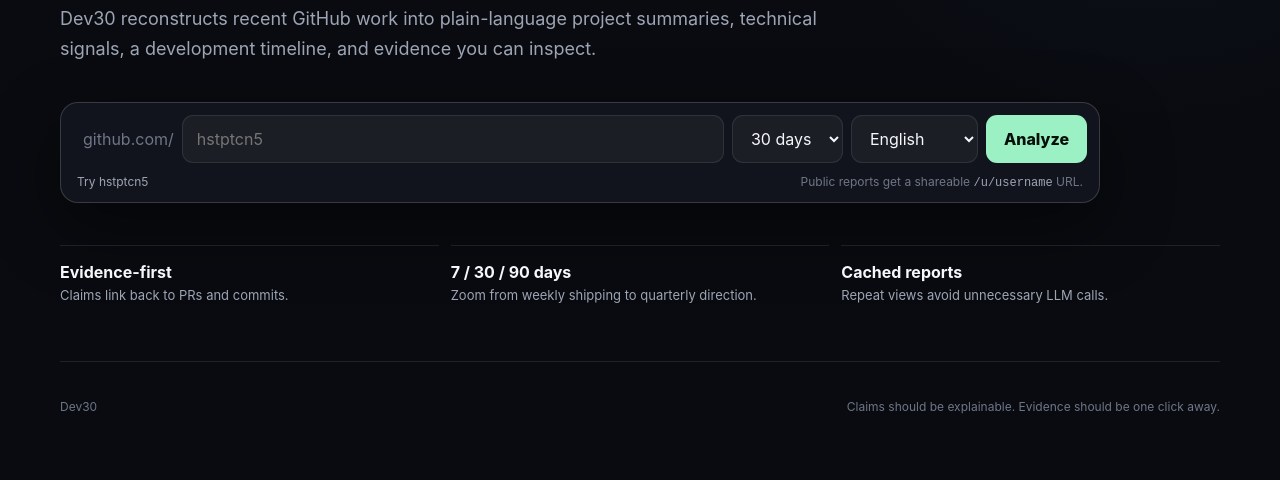
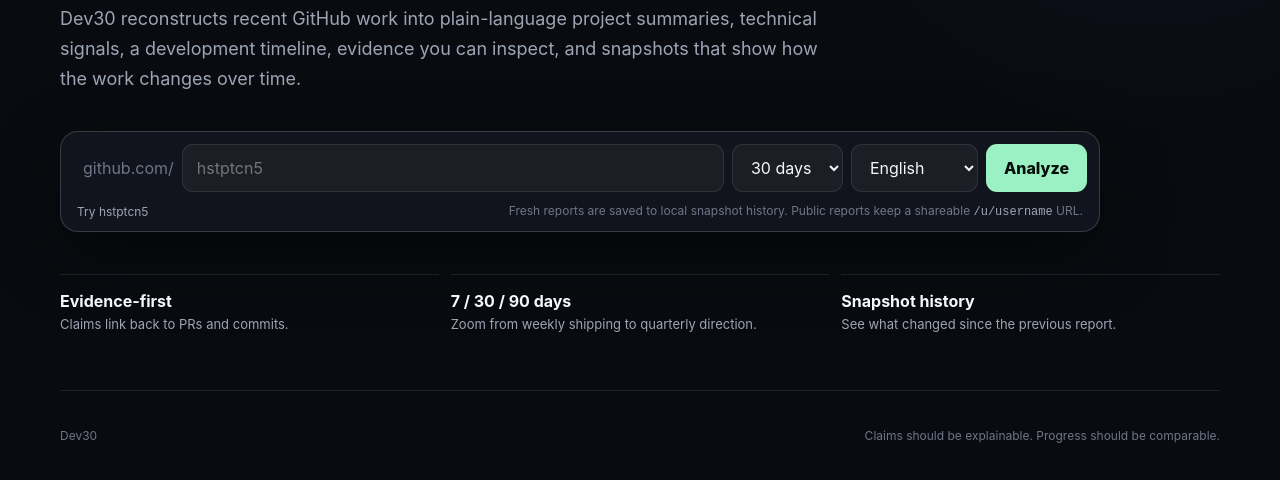
Before and after one commit to hstptcn5/dev30, a website: page public/index.html in a window 1280 px wide. Shown: the part 380-860 px from the top of the page. Before the commit the page ends 831 px from the top, so only its background shows below. Drawn offline with Linux system fonts and the light colour scheme; no server answers.

Commit message:
feat: present snapshot history product value

```diff
--- a/public/index.html
+++ b/public/index.html
@@ -3,7 +3,7 @@
 <head>
   <meta charset="utf-8" />
   <meta name="viewport" content="width=device-width, initial-scale=1" />
-  <meta name="description" content="Dev30 turns recent GitHub activity into an evidence-backed developer work report." />
+  <meta name="description" content="Dev30 turns recent GitHub activity into an evidence-backed developer work report with persistent snapshot history." />
   <title>Dev30 — Evidence-backed developer activity</title>
   <link rel="stylesheet" href="/styles.css" />
 </head>
@@ -19,7 +19,7 @@
     <section class="hero">
       <p class="eyebrow">GitHub activity → understandable work</p>
       <h1>See what a developer <em>actually shipped.</em></h1>
-      <p class="hero-copy">Dev30 reconstructs recent GitHub work into plain-language project summaries, technical signals, a development timeline, and evidence you can inspect.</p>
+      <p class="hero-copy">Dev30 reconstructs recent GitHub work into plain-language project summaries, technical signals, a development timeline, evidence you can inspect, and snapshots that show how the work changes over time.</p>
 
       <form id="analyze-form" class="search-card">
         <div class="search-row">
@@ -38,7 +38,7 @@
         </div>
         <div class="search-foot">
           <button class="example-link" type="button" data-example="hstptcn5">Try hstptcn5</button>
-          <span>Public reports get a shareable <code>/u/username</code> URL.</span>
+          <span>Fresh reports are saved to local snapshot history. Public reports keep a shareable <code>/u/username</code> URL.</span>
         </div>
       </form>
 
@@ -46,7 +46,7 @@
         <div>
           <span class="account-kicker">Connected GitHub</span>
           <strong id="account-name"></strong>
-          <p>Analyze your own account with private repositories included. Private analysis is opt-in and is never given a public share URL.</p>
+          <p>Analyze your own account with private repositories included. Private reports and their snapshot history stay local to this Dev30 instance and never receive a public share URL.</p>
         </div>
         <button id="account-button" type="button">Analyze my account</button>
       </section>
@@ -55,7 +55,7 @@
     <section class="value-strip" aria-label="Dev30 product features">
       <div><strong>Evidence-first</strong><span>Claims link back to PRs and commits.</span></div>
       <div><strong>7 / 30 / 90 days</strong><span>Zoom from weekly shipping to quarterly direction.</span></div>
-      <div><strong>Cached reports</strong><span>Repeat views avoid unnecessary LLM calls.</span></div>
+      <div><strong>Snapshot history</strong><span>See what changed since the previous report.</span></div>
     </section>
 
     <section id="status" class="status hidden" aria-live="polite"></section>
@@ -63,7 +63,7 @@
 
     <footer>
       <span>Dev30</span>
-      <span>Claims should be explainable. Evidence should be one click away.</span>
+      <span>Claims should be explainable. Progress should be comparable.</span>
     </footer>
   </main>
   <script type="module" src="/app.js"></script>
```
